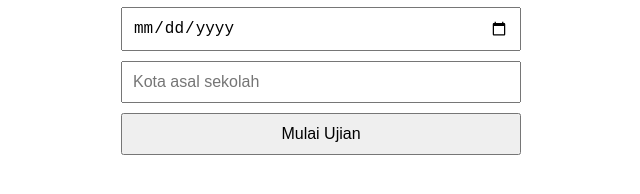
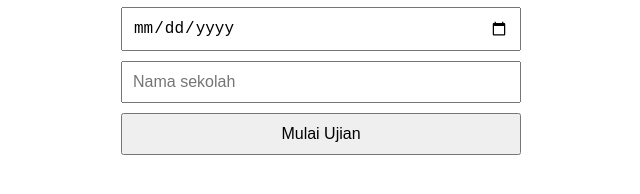
Before and after one commit to shineasinf/ujian-perkalian-sd, a plain HTML site: page index_new.html in a window 1280 px wide. Shown: the part 164-358 px from the top of the page, 319-959 px from the left. Drawn offline with Linux system fonts and the light colour scheme; no server answers.

Commit message:
Update index_new.html

```diff
--- a/index_new.html
+++ b/index_new.html
@@ -292,7 +292,7 @@
       <option value="6">6</option>
     </select>
     <input type="date" id="birthInput" placeholder="Tanggal Lahir" />
-    <input id="cityInput" placeholder="Kota asal sekolah" />
+    <input id="cityInput" placeholder="Nama sekolah" />
     <button onclick="startExam()">Mulai Ujian</button>
   </div>
 
```
